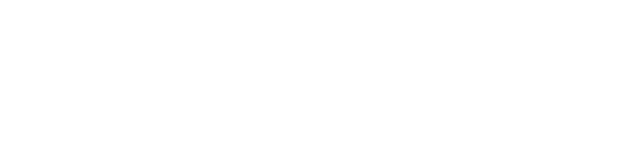
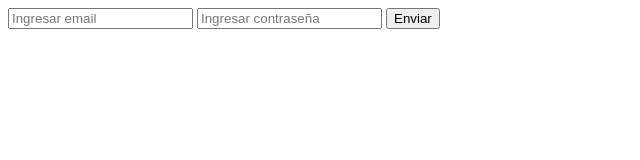
Before and after one commit to Erik161/Registro-de-usuarios-con-email, a plain HTML site: page index.html in a window 1280 px wide. Shown: the whole page, without its empty margins (0-640 px from the left). Drawn offline with Linux system fonts and the light colour scheme.

Commit message:
function new user witch firebase

```diff
--- a/app.js
+++ b/app.js
@@ -0,0 +1,16 @@
+
+//funcion de registro nuevo con firebase
+function registrar(){
+     var email = document.getElementById('email').value;
+     var contrasena = document.getElementById('contrasena').value;
+     firebase.auth().createUserWithEmailAndPassword(email, contrasena)
+    .catch(function(error) {
+        // Handle Errors here.
+        var errorCode = error.code;
+        var errorMessage = error.message;
+        console.log(errorCode);
+        console.log(errorMessage);
+        // ...
+      });
+
+}
--- a/index.html
+++ b/index.html
@@ -25,6 +25,11 @@
 </head>
 <body>
 
-    <script src="app.js"></script>
+      <input id="email" type="email" placeholder="Ingresar email">
+      <input id="contrasena" type="password" placeholder="Ingresar contraseña">
+      <button type="button" onclick="registrar()">Enviar</button>
+      <script src="app.js"></script>
+
+
 </body>
 </html>
```
